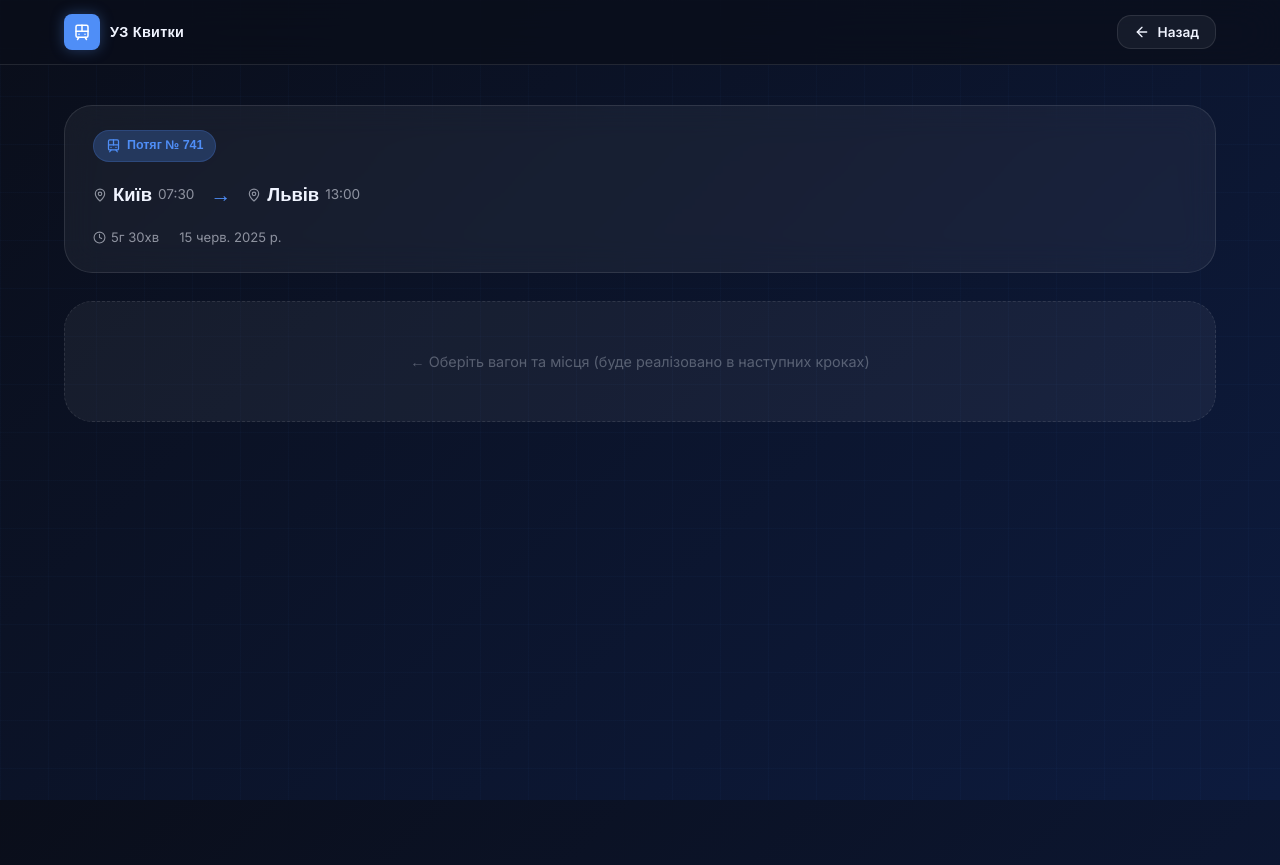
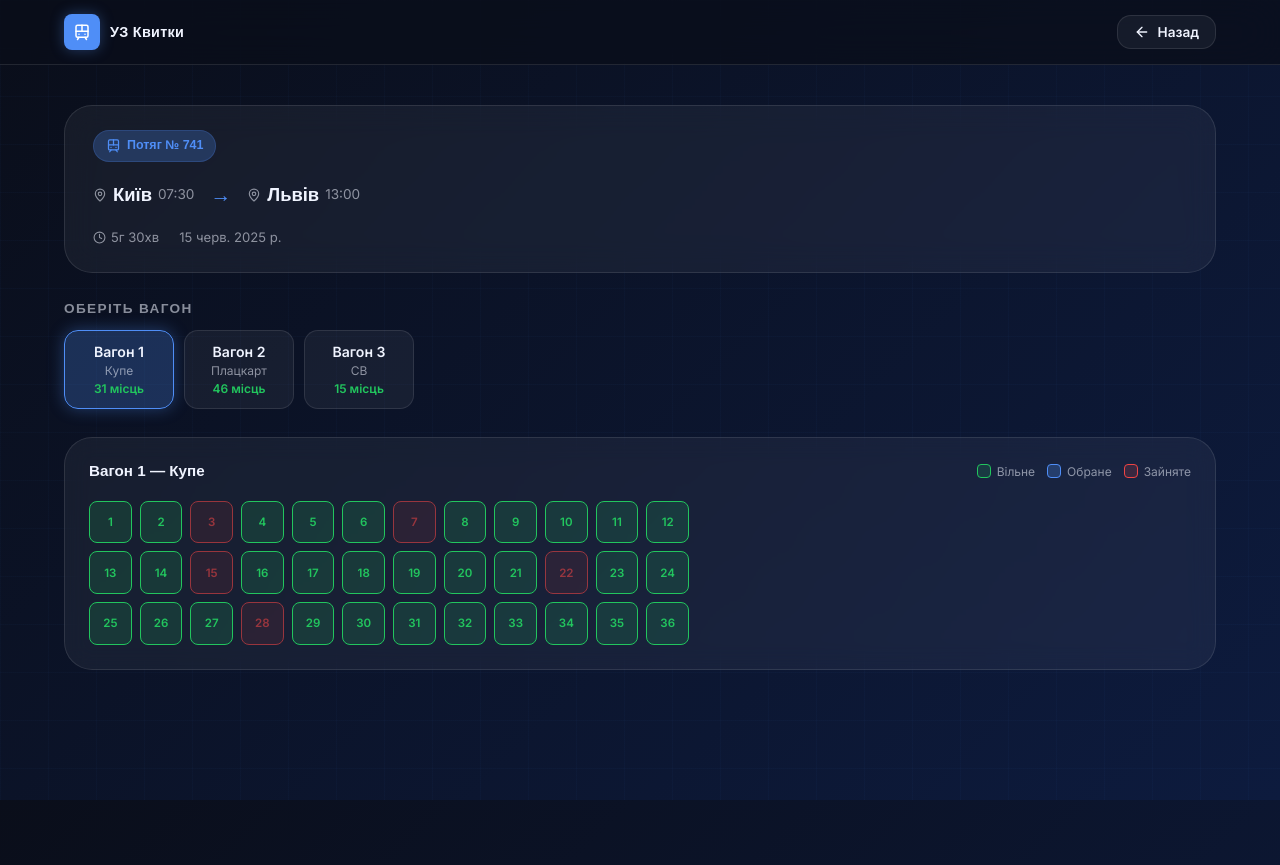
Before and after one commit to ZeltoN111/WEB-project-lab9-10-, a React (Vite) app: page /booking/1 in a window 1280 px wide. Built offline with nearby package versions, Linux system fonts and the light colour scheme; a web font is replaced by a local one.

Commit message:
feat: develop SeatMap and WagonSelector

```diff
--- /dev/null
+++ b/src/components/SeatMap.jsx
@@ -0,0 +1,51 @@
+import styles from "./SeatMap.module.css";
+
+function SeatMap({ wagon, selectedSeats, onToggleSeat }) {
+  return (
+    <div className={styles.wrapper}>
+      <div className={styles.header}>
+        <h3 className={styles.title}>
+          Вагон {wagon.number} — {wagon.type}
+        </h3>
+        <div className={styles.legend}>
+          <span className={`${styles.legendItem} ${styles.free}`}>Вільне</span>
+          <span className={`${styles.legendItem} ${styles.selected}`}>Обране</span>
+          <span className={`${styles.legendItem} ${styles.taken}`}>Зайняте</span>
+        </div>
+      </div>
+
+      <div className={styles.grid}>
+        {wagon.seats.map((seat) => {
+          const isSelected = selectedSeats.includes(seat.id);
+          const isTaken = seat.taken;
+
+          let seatClass = styles.seat;
+          if (isTaken) seatClass += ` ${styles.seatTaken}`;
+          else if (isSelected) seatClass += ` ${styles.seatSelected}`;
+          else seatClass += ` ${styles.seatFree}`;
+
+          return (
+            <button
+              key={seat.id}
+              className={seatClass}
+              disabled={isTaken}
+              onClick={() => !isTaken && onToggleSeat(seat.id)}
+              title={`Місце ${seat.number}${isTaken ? " (зайняте)" : ""}`}
+              aria-label={`Місце ${seat.number}`}
+            >
+              {seat.number}
+            </button>
+          );
+        })}
+      </div>
+
+      {selectedSeats.length > 0 && (
+        <p className={styles.selectedInfo}>
+          Обрано місць: <strong>{selectedSeats.length}</strong>
+        </p>
+      )}
+    </div>
+  );
+}
+
+export default SeatMap;
--- /dev/null
+++ b/src/components/SeatMap.module.css
@@ -0,0 +1,123 @@
+.wrapper {
+  background: var(--color-surface);
+  border: 1px solid var(--color-border);
+  border-radius: var(--radius-xl);
+  padding: 24px;
+  backdrop-filter: blur(12px);
+  margin-bottom: 24px;
+}
+
+.header {
+  display: flex;
+  align-items: flex-start;
+  justify-content: space-between;
+  flex-wrap: wrap;
+  gap: 12px;
+  margin-bottom: 20px;
+}
+
+.title {
+  font-family: var(--font-display);
+  font-size: 0.95rem;
+  font-weight: 600;
+  color: var(--color-text-primary);
+}
+
+/* Легенда */
+.legend {
+  display: flex;
+  gap: 12px;
+  flex-wrap: wrap;
+}
+
+.legendItem {
+  display: flex;
+  align-items: center;
+  gap: 6px;
+  font-size: 0.75rem;
+  color: var(--color-text-secondary);
+}
+
+.legendItem::before {
+  content: '';
+  width: 14px;
+  height: 14px;
+  border-radius: 4px;
+}
+
+.legendItem.free::before {
+  background: var(--color-seat-free-bg);
+  border: 1.5px solid var(--color-seat-free);
+}
+
+.legendItem.selected::before {
+  background: var(--color-seat-selected-bg);
+  border: 1.5px solid var(--color-seat-selected);
+}
+
+.legendItem.taken::before {
+  background: var(--color-seat-taken-bg);
+  border: 1.5px solid var(--color-seat-taken);
+}
+
+/* Сітка місць */
+.grid {
+  display: grid;
+  grid-template-columns: repeat(auto-fill, minmax(42px, 1fr));
+  gap: 8px;
+  max-width: 600px;
+}
+
+.seat {
+  aspect-ratio: 1;
+  border-radius: var(--radius-sm);
+  border: 1.5px solid;
+  font-size: 0.72rem;
+  font-weight: 600;
+  cursor: pointer;
+  transition: all var(--transition);
+  display: flex;
+  align-items: center;
+  justify-content: center;
+  font-family: var(--font-body);
+}
+
+.seatFree {
+  background: var(--color-seat-free-bg);
+  border-color: var(--color-seat-free);
+  color: var(--color-seat-free);
+}
+
+.seatFree:hover {
+  background: rgba(34, 197, 94, 0.3);
+  transform: scale(1.08);
+  box-shadow: 0 0 10px rgba(34, 197, 94, 0.3);
+}
+
+.seatSelected {
+  background: var(--color-seat-selected-bg);
+  border-color: var(--color-seat-selected);
+  color: var(--color-seat-selected);
+  box-shadow: 0 0 12px var(--color-accent-glow);
+  transform: scale(1.05);
+}
+
+.seatTaken {
+  background: var(--color-seat-taken-bg);
+  border-color: var(--color-seat-taken);
+  color: var(--color-seat-taken);
+  cursor: not-allowed;
+  opacity: 0.6;
+}
+
+.selectedInfo {
+  margin-top: 16px;
+  font-size: 0.85rem;
+  color: var(--color-text-secondary);
+  padding-top: 16px;
+  border-top: 1px solid var(--color-border);
+}
+
+.selectedInfo strong {
+  color: var(--color-accent);
+}
--- /dev/null
+++ b/src/components/WagonSelector.jsx
@@ -0,0 +1,29 @@
+import { countFreeSeats } from "../data/trains";
+import styles from "./WagonSelector.module.css";
+
+function WagonSelector({ wagons, selectedWagonId, onSelect }) {
+  return (
+    <div className={styles.wrapper}>
+      <h3 className={styles.label}>Оберіть вагон</h3>
+      <div className={styles.list}>
+        {wagons.map((wagon) => {
+          const free = countFreeSeats(wagon);
+          const isActive = wagon.id === selectedWagonId;
+          return (
+            <button
+              key={wagon.id}
+              className={`${styles.wagon} ${isActive ? styles.active : ""}`}
+              onClick={() => onSelect(wagon.id)}
+            >
+              <span className={styles.wagonNum}>Вагон {wagon.number}</span>
+              <span className={styles.wagonType}>{wagon.type}</span>
+              <span className={styles.wagonFree}>{free} місць</span>
+            </button>
+          );
+        })}
+      </div>
+    </div>
+  );
+}
+
+export default WagonSelector;
--- /dev/null
+++ b/src/components/WagonSelector.module.css
@@ -0,0 +1,62 @@
+.wrapper {
+  margin-bottom: 28px;
+}
+
+.label {
+  font-family: var(--font-display);
+  font-size: 0.85rem;
+  font-weight: 600;
+  color: var(--color-text-secondary);
+  text-transform: uppercase;
+  letter-spacing: 0.1em;
+  margin-bottom: 12px;
+}
+
+.list {
+  display: flex;
+  flex-wrap: wrap;
+  gap: 10px;
+}
+
+.wagon {
+  display: flex;
+  flex-direction: column;
+  align-items: center;
+  gap: 3px;
+  padding: 12px 20px;
+  background: var(--color-surface);
+  border: 1px solid var(--color-border);
+  border-radius: var(--radius-md);
+  cursor: pointer;
+  transition: all var(--transition);
+  min-width: 110px;
+  font-family: var(--font-body);
+}
+
+.wagon:hover {
+  border-color: var(--color-accent);
+  background: var(--color-surface-hover);
+}
+
+.wagon.active {
+  border-color: var(--color-accent);
+  background: var(--color-seat-selected-bg);
+  box-shadow: 0 0 16px var(--color-accent-glow);
+}
+
+.wagonNum {
+  font-weight: 700;
+  font-size: 0.88rem;
+  color: var(--color-text-primary);
+}
+
+.wagonType {
+  font-size: 0.75rem;
+  color: var(--color-text-secondary);
+}
+
+.wagonFree {
+  font-size: 0.75rem;
+  color: var(--color-seat-free);
+  font-weight: 600;
+}
--- a/src/pages/Booking.jsx
+++ b/src/pages/Booking.jsx
@@ -1,5 +1,8 @@
+import { useState } from "react";
 import { useParams, useNavigate } from "react-router-dom";
 import { getTrainById, formatTime, formatDate, formatDuration } from "../data/trains";
+import WagonSelector from "../components/WagonSelector";
+import SeatMap from "../components/SeatMap";
 import { Train, Clock, MapPin } from "lucide-react";
 import styles from "./Booking.module.css";
 
@@ -7,6 +10,11 @@
   const { trainId } = useParams();
   const navigate = useNavigate();
   const train = getTrainById(trainId);
+
+  const [selectedWagonId, setSelectedWagonId] = useState(
+    train ? train.wagons[0].id : null
+  );
+  const [selectedSeats, setSelectedSeats] = useState([]);
 
   if (!train) {
     return (
@@ -23,6 +31,21 @@
     );
   }
 
+  const selectedWagon = train.wagons.find((w) => w.id === selectedWagonId);
+
+  function handleWagonSelect(wagonId) {
+    setSelectedWagonId(wagonId);
+    setSelectedSeats([]); // скидаємо вибір при зміні вагона
+  }
+
+  function handleToggleSeat(seatId) {
+    setSelectedSeats((prev) =>
+      prev.includes(seatId)
+        ? prev.filter((id) => id !== seatId)
+        : [...prev, seatId]
+    );
+  }
+
   return (
     <main className={styles.page}>
       <div className="container">
@@ -32,37 +55,47 @@
             <Train size={15} />
             Потяг № {train.number}
           </div>
-
           <div className={styles.routeRow}>
             <div className={styles.routeCity}>
               <MapPin size={14} />
               <span className={styles.cityName}>{train.from}</span>
               <span className={styles.cityTime}>{formatTime(train.departureTime)}</span>
             </div>
-
             <div className={styles.routeArrow}>→</div>
-
             <div className={`${styles.routeCity} ${styles.routeCityEnd}`}>
               <MapPin size={14} />
               <span className={styles.cityName}>{train.to}</span>
               <span className={styles.cityTime}>{formatTime(train.arrivalTime)}</span>
             </div>
           </div>
-
           <div className={styles.metaRow}>
-            <span>
-              <Clock size={13} /> {formatDuration(train.durationMinutes)}
-            </span>
+            <span><Clock size={13} /> {formatDuration(train.durationMinutes)}</span>
             <span>{formatDate(train.departureTime)}</span>
           </div>
         </section>
 
-        {/* Плейсхолдер — заповнимо в наступних комітах */}
-        <section className={styles.bookingArea}>
-          <p className={styles.hint}>
-            ← Оберіть вагон та місця (буде реалізовано в наступних кроках)
-          </p>
-        </section>
+        {/* Вибір вагона */}
+        <WagonSelector
+          wagons={train.wagons}
+          selectedWagonId={selectedWagonId}
+          onSelect={handleWagonSelect}
+        />
+
+        {/* Схема місць */}
+        {selectedWagon && (
+          <SeatMap
+            wagon={selectedWagon}
+            selectedSeats={selectedSeats}
+            onToggleSeat={handleToggleSeat}
+          />
+        )}
+
+        {/* Форма бронювання — буде в наступному кроці */}
+        {selectedSeats.length > 0 && (
+          <div className={styles.formPlaceholder}>
+            <p>Форма бронювання буде тут (наступний крок)</p>
+          </div>
+        )}
       </div>
     </main>
   );
```
